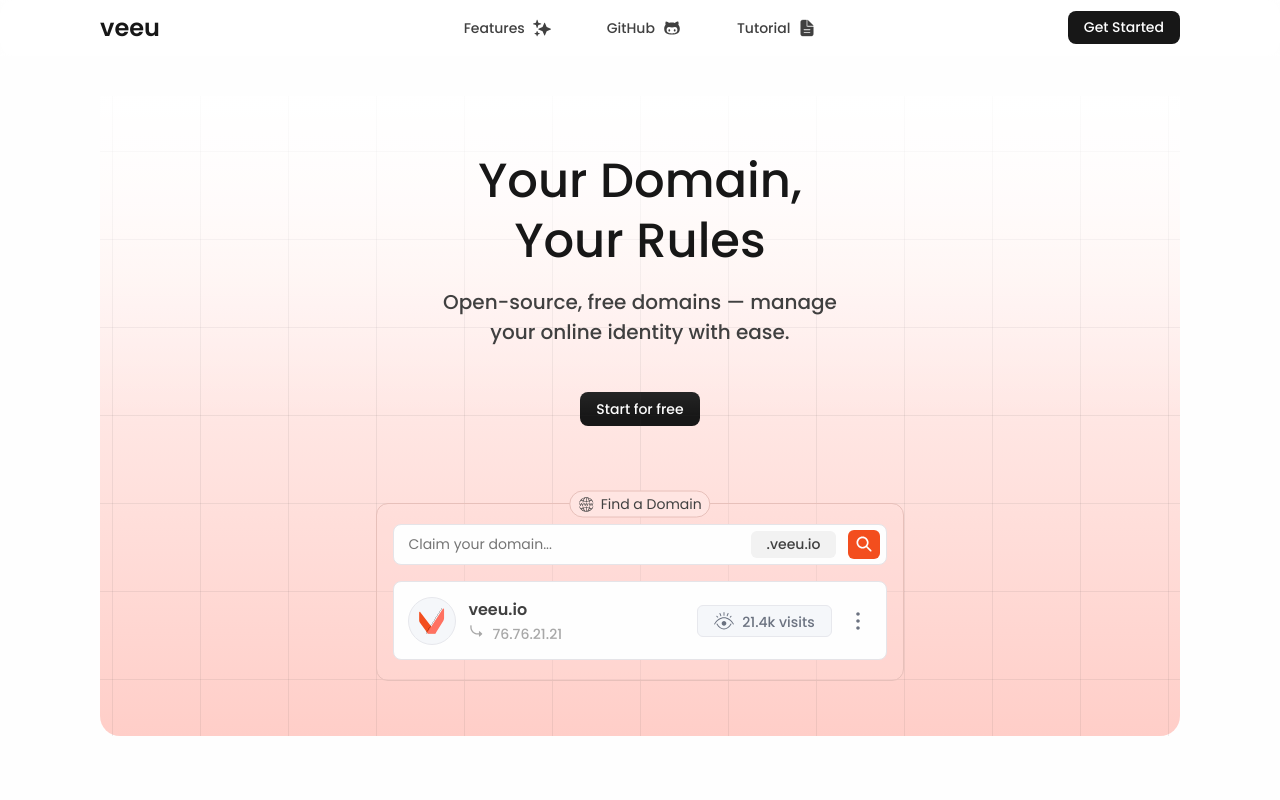
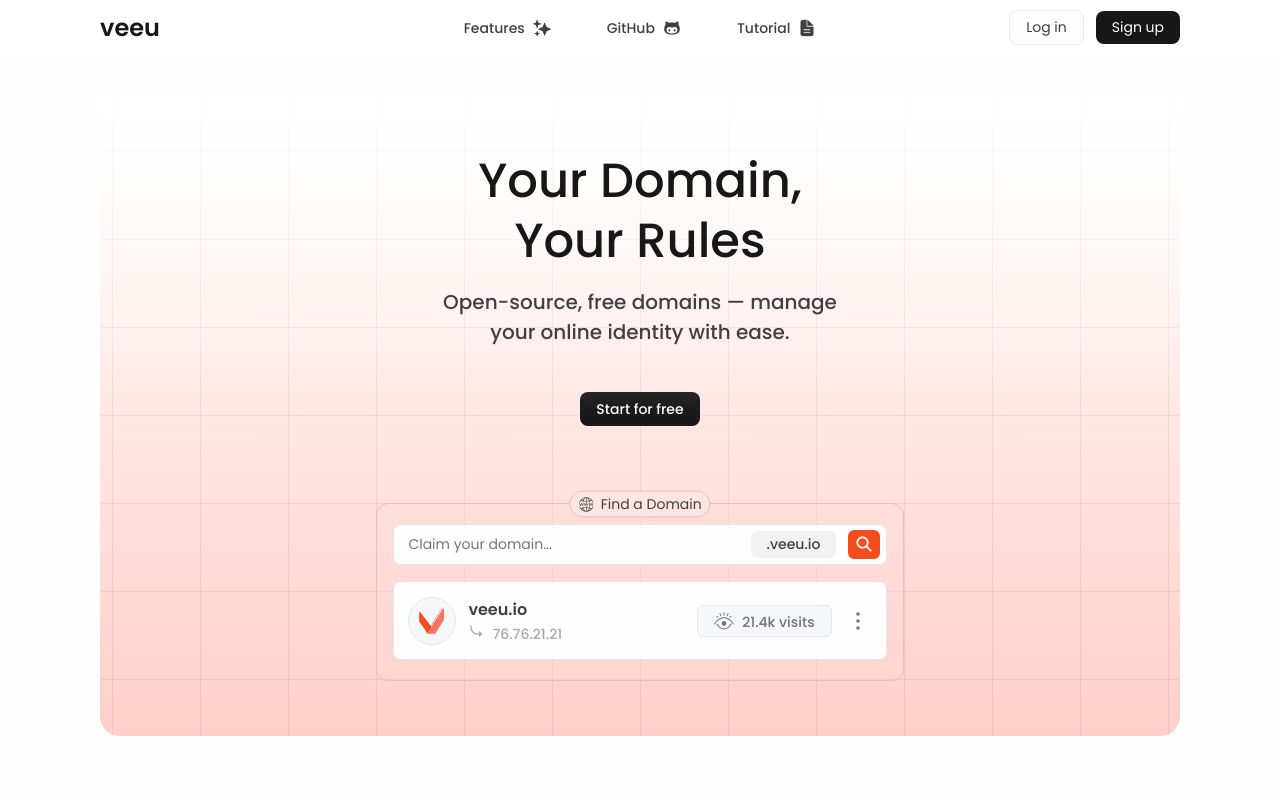
Before and after one commit to akash-singh8/veeu.io, a Next.js app in the folder apps/web/: page / in a window 1280 px wide. Shown: the top 800 px of the page. Built offline with nearby package versions, Linux system fonts and the light colour scheme.

Commit message:
navbar: add login/signup link

```diff
--- a/apps/web/src/components/Navbar.tsx
+++ b/apps/web/src/components/Navbar.tsx
@@ -1,4 +1,6 @@
 "use client";
+
+import Link from "next/link";
 import Image from "next/image";
 import { useEffect, useState } from "react";
 
@@ -46,7 +48,16 @@
         </div>
 
         <div className={styles.action}>
-          <button>Get Started</button>
+          <Link
+            className={styles.login}
+            href="https://app.veeu.io/auth?mode=sign-ip"
+          >
+            <button>Log in</button>
+          </Link>
+
+          <Link href="https://app.veeu.io/auth?mode=sign-up">
+            <button>Sign up</button>
+          </Link>
         </div>
       </div>
     </nav>
--- a/apps/web/src/styles/navbar.module.scss
+++ b/apps/web/src/styles/navbar.module.scss
@@ -55,4 +55,15 @@
 .action {
   flex: 1;
   text-align: right;
+
+  button {
+    font-weight: 400;
+  }
 }
+
+.login button {
+  color: var(--lightBlack);
+  border: 1px solid #e7e8ed;
+  background-color: var(--background);
+  margin-right: 0.75rem;
+}
```
